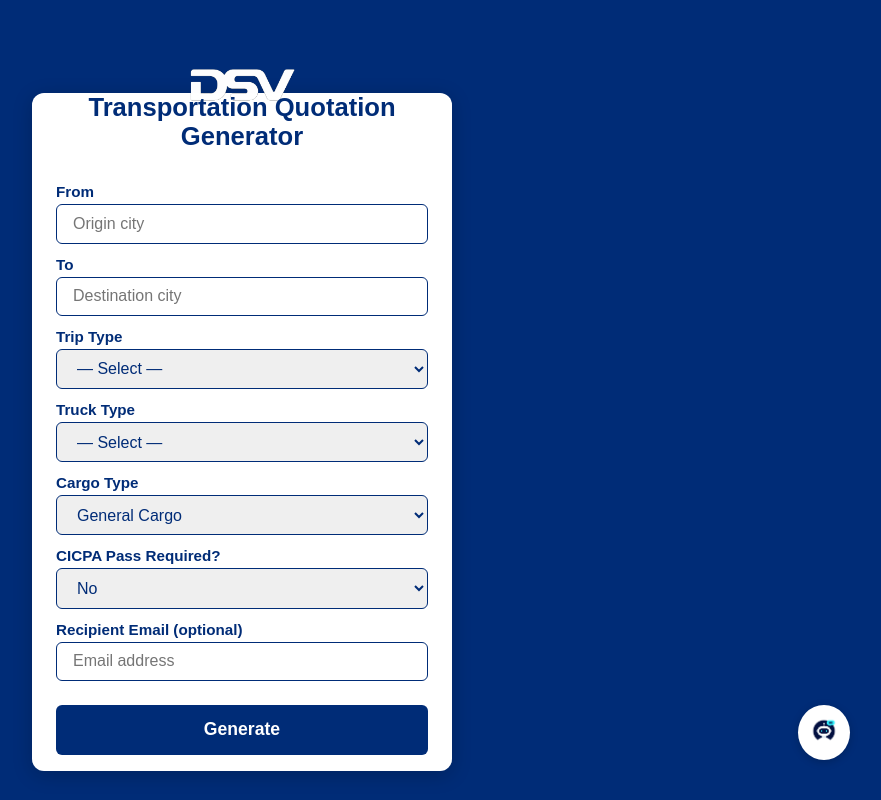
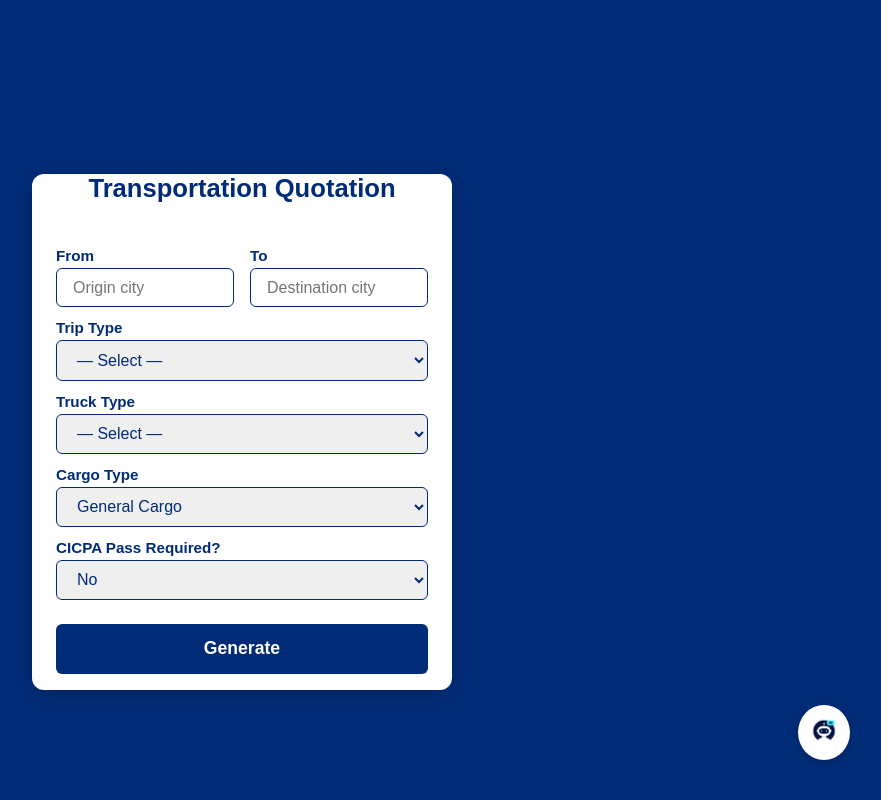
Before and after one commit to Jawadmhd1986/DSV_Transportation, a Flask app: page / in a window 1280 px wide. Shown: the whole page, without its empty margins (398-1279 px from the left). Run offline with Flask 3, Linux system fonts and the light colour scheme.

Commit message:
Update transport_form.html

```diff
--- a/templates/transport_form.html
+++ b/templates/transport_form.html
@@ -4,37 +4,39 @@
   <meta charset="UTF-8" />
   <meta http-equiv="X-UA-Compatible" content="IE=edge"/>
   <meta name="viewport" content="width=device-width, initial-scale=1.0"/>
-  <title>DSV Transportation Quotation Generator</title>
+  <title>DSV Transportation Quotation</title>
 
-  <!-- Your main CSS -->
-  <link
-    rel="stylesheet"
-    href="{{ url_for('static', filename='styles.css') }}"
-  />
+  <!-- Main stylesheet -->
+  <link rel="stylesheet" href="{{ url_for('static', filename='styles.css') }}" />
 
-  <!-- Override to allow scrolling if needed -->
+  <!-- Quick flex‐row helper for side‐by‐side fields -->
   <style>
-    body { overflow-y: auto !important; }
+    .form-row {
+      display: flex;
+      gap: 1rem;
+    }
+    .form-row .form-group {
+      flex: 1;
+    }
   </style>
 </head>
 <body>
-  <section class="quote-section">
-    <!-- Blue background + logo -->
+  <!-- Logo stays outside the input container -->
   <img
     src="{{ url_for('static', filename='dsv_logo.png') }}"
     alt="DSV Logo"
     class="dsv-logo"
   />
 
-    <!-- White card with form -->
+  <section class="quote-section">
     <div class="quote-card">
-      <h1>Transportation Quotation Generator</h1>
+      <!-- 4) Header updated -->
+      <h1>Transportation Quotation</h1>
 
-      <form
-        action="{{ url_for('generate_transport') }}"
-        method="POST"
-      >
-        <!-- From / To -->
+      <form action="{{ url_for('generate_transport') }}" method="POST">
+        <!-- 2) From & To side by side -->
+        <div class="form-row">
+          <div class="form-group">
             <label for="origin">From</label>
             <input
               type="text"
@@ -43,7 +45,8 @@
               placeholder="Origin city"
               required
             />
-
+          </div>
+          <div class="form-group">
             <label for="destination">To</label>
             <input
               type="text"
@@ -52,8 +55,11 @@
               placeholder="Destination city"
               required
             />
+          </div>
+        </div>
 
-        <!-- Trip Type -->
+        <!-- 2) Trip Type selector -->
+        <div class="form-group">
           <label for="trip_type">Trip Type</label>
           <select id="trip_type" name="trip_type" required>
             <option value="">— Select —</option>
@@ -61,8 +67,21 @@
             <option value="return">Return Trip</option>
             <option value="multi_stop">Multiple Stops</option>
           </select>
+        </div>
 
-        <!-- Truck Type -->
+        <!-- 2) Extra destination, shown only on multi_stop -->
+        <div id="extra-destination" class="form-group" style="display:none;">
+          <label for="destination2">Additional Stop</label>
+          <input
+            type="text"
+            id="destination2"
+            name="destination2"
+            placeholder="Next city"
+          />
+        </div>
+
+        <!-- 3) Truck Type with added options -->
+        <div class="form-group">
           <label for="truck_type">Truck Type</label>
           <select id="truck_type" name="truck_type" required>
             <option value="">— Select —</option>
@@ -71,30 +90,31 @@
             <option value="reefer">Refrigerated Truck (3–12 tons)</option>
             <option value="city">City Truck (1–3 tons)</option>
             <option value="tipper">Tipper / Dump Truck (15–20 tons)</option>
+            <option value="double_trailer">Double Trailer</option>
+            <option value="10_ton">10-Ton Truck</option>
+            <option value="lowbed">Lowbed</option>
           </select>
+        </div>
 
-        <!-- Cargo Type -->
+        <!-- 5) Cargo Type -->
+        <div class="form-group">
           <label for="cargo_type">Cargo Type</label>
           <select id="cargo_type" name="cargo_type" required>
             <option value="general">General Cargo</option>
             <option value="chemical">Chemical Load</option>
           </select>
+        </div>
 
-        <!-- CICPA Pass -->
+        <!-- 5) CICPA Pass -->
+        <div class="form-group">
           <label for="cicpa">CICPA Pass Required?</label>
           <select id="cicpa" name="cicpa" required>
             <option value="No">No</option>
             <option value="Yes">Yes</option>
           </select>
+        </div>
 
-        <!-- Optional Email -->
-        <label for="email">Recipient Email (optional)</label>
-        <input
-          type="email"
-          id="email"
-          name="email"
-          placeholder="Email address"
-        />
+        <!-- 1) Recipient Email removed -->
 
         <!-- Generate button -->
         <button type="submit" class="btn-generate">
@@ -112,5 +132,13 @@
     />
   </button>
   <script src="{{ url_for('static', filename='chatbot.js') }}"></script>
+
+  <!-- Toggle extra destination for multiple stops -->
+  <script>
+    document.getElementById('trip_type').addEventListener('change', function() {
+      const extra = document.getElementById('extra-destination');
+      extra.style.display = this.value === 'multi_stop' ? 'block' : 'none';
+    });
+  </script>
 </body>
 </html>
```
Lines whose indentation alone changed are shown as unchanged.
